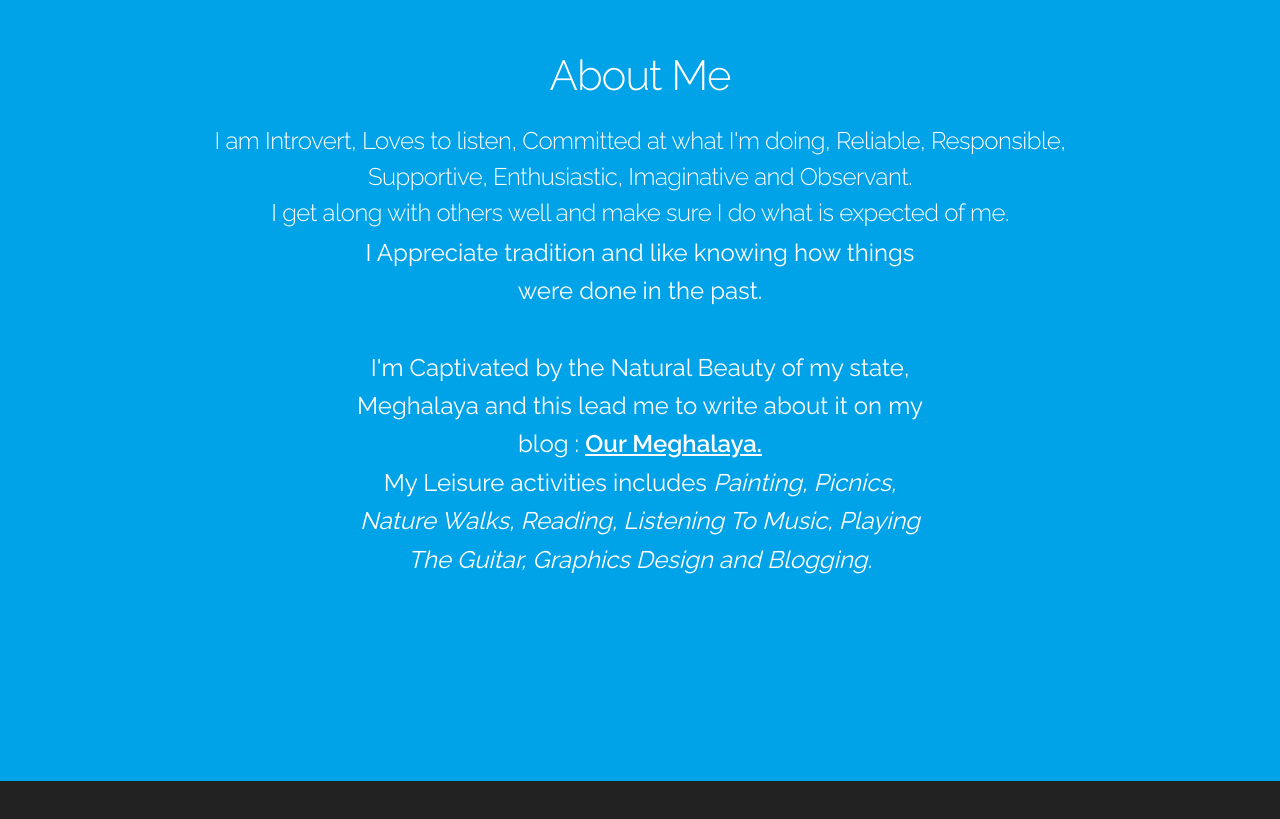
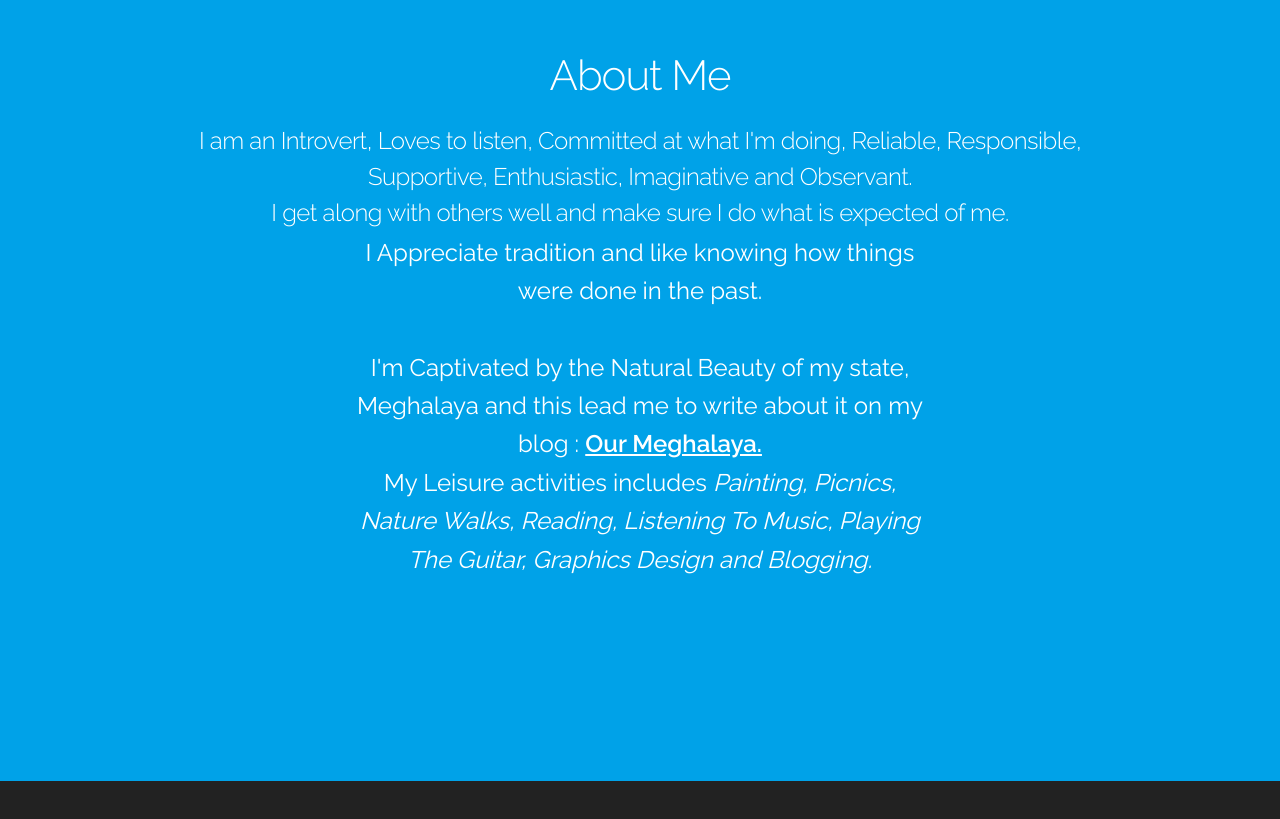
Before and after one commit to peace-shillong/peace-shillong.github.io, a plain HTML site: page index.html in a window 1280 px wide. Shown: the part 780-1599 px from the top of the page. Drawn offline with Linux system fonts and the light colour scheme.

Commit message:
Update index.html

```diff
--- a/index.html
+++ b/index.html
@@ -1,9 +1,9 @@
 <!DOCTYPE html>
 <html lang="en">
 <head>
-<!-- Basic Page Needs
+  <meta charset="utf-8">
+ <!-- Basic Page Needs
   –––––––––––––––––––––––––––––––––––––––––––––––––– -->
-  <meta charset="utf-8">
   <title>Kyrshanlang R Dkhar | peace-shillong | github</title>
   <meta name="description" content="Kyrshanlang's Profile on Github, Know more about me and my works">
   <meta name="author" content="Kyrshanlang R Dkhar">
@@ -52,7 +52,7 @@
 	  </div>
       <div class="row">
         <div class="twelve columns value">
-          <h5 class="value-heading">I am Introvert, Loves to listen, Committed at what I'm doing, Reliable, Responsible, Supportive, Enthusiastic, Imaginative and Observant.
+          <h5 class="value-heading">I am an Introvert, Loves to listen, Committed at what I'm doing, Reliable, Responsible, Supportive, Enthusiastic, Imaginative and Observant.
 			<br/>I get along with others well and make sure I do what is expected of me.</h5>
           <p class="section-description">
 			I Appreciate tradition and like knowing how things were done in the past. <br/><br/>
```
